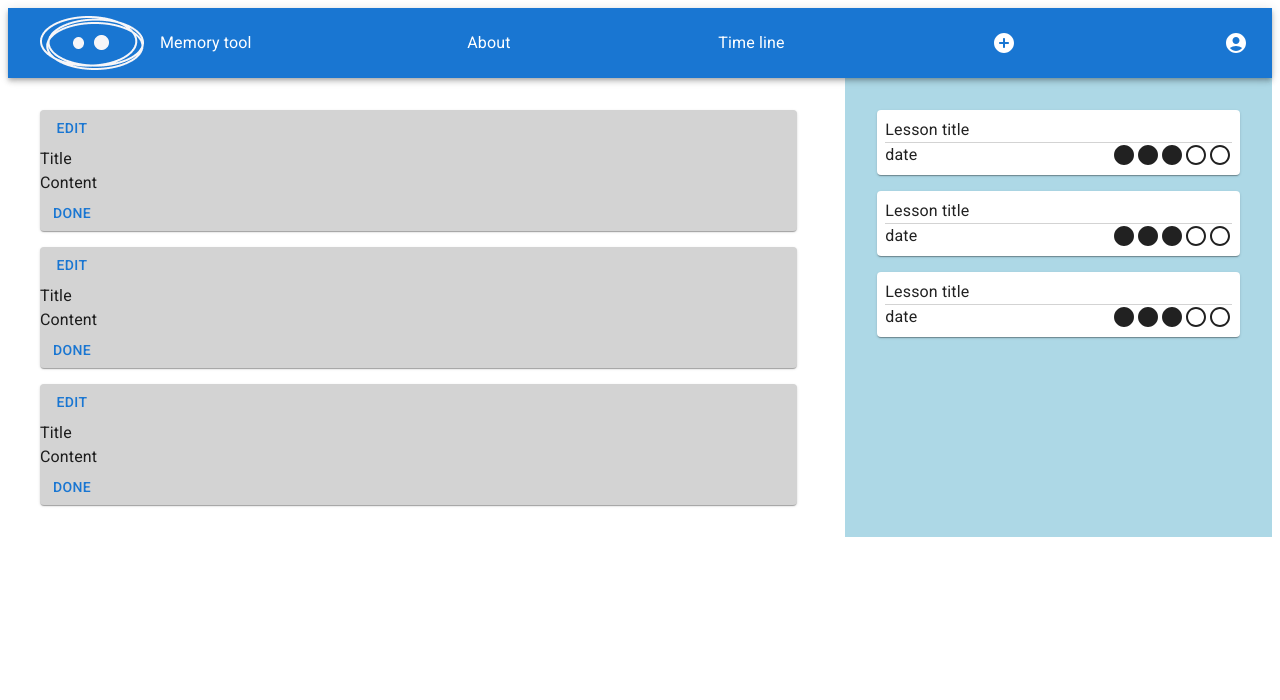
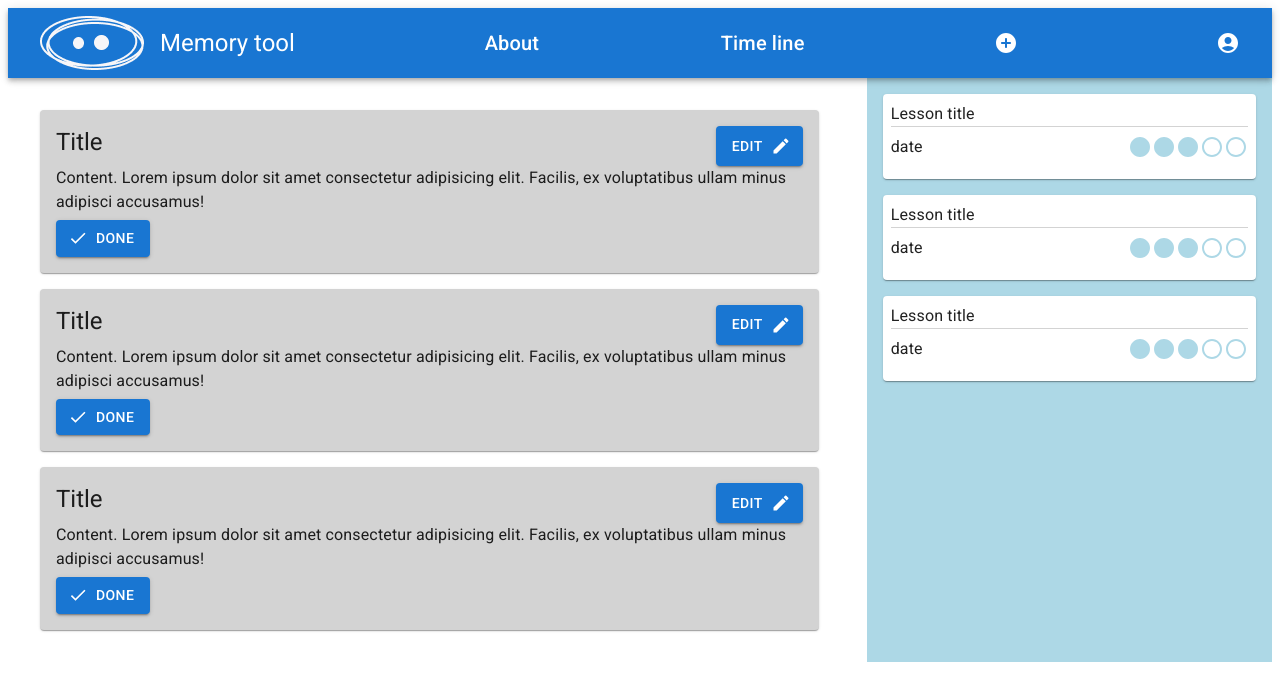
Before and after one commit to KlimaGi/ca-memory-tool, a React (Create React App) app: page / in a window 1280 px wide. Shown: the top 700 px of the page. Built offline with nearby package versions, Linux system fonts and the light colour scheme.

Commit message:
feat: style corrections

```diff
--- a/src/components/lesson-item-progress.tsx
+++ b/src/components/lesson-item-progress.tsx
@@ -5,17 +5,16 @@ import {
 import { Circle, PanoramaFishEye } from '@mui/icons-material';
 
 const Icons = styled(Box)({
-  display: 'flex',
+  color: 'lightblue',
 });
 
 const LessonItemProgress = () => (
   <Card sx={{ margin: 2, padding: 1 }}>
     <Typography sx={{ borderBottom: '1px solid lightgray' }}>Lesson title</Typography>
 
-    <Box sx={{ display: 'flex', justifyContent: 'space-between' }}>
+    <Box sx={{ display: 'flex', justifyContent: 'space-between', my: 1 }}>
       <Typography>date</Typography>
       <Icons>
-
         <Circle />
         <Circle />
         <Circle />
--- a/src/components/lesson-item.tsx
+++ b/src/components/lesson-item.tsx
@@ -1,13 +1,19 @@
 import React from 'react';
-import { Card, Button, Typography } from '@mui/material';
+import {
+  Card, Box, Button, Typography,
+} from '@mui/material';
+import { Edit, Done } from '@mui/icons-material';
 
 const LessonItem = () => (
-  <Card sx={{ bgcolor: 'lightgray', margin: 2 }}>
-    <Button>Edit</Button>
-    <Typography>Title</Typography>
-    <Typography>Content</Typography>
+  <Card sx={{ bgcolor: 'lightgray', margin: 2, p: 2 }}>
+    <Box sx={{ display: 'flex', justifyContent: 'space-between' }}>
+      <Typography variant="h5" component="h2" gutterBottom>Title</Typography>
+      <Button variant="contained" endIcon={<Edit />}>Edit</Button>
+    </Box>
 
-    <Button>Done</Button>
+    <Typography variant="body1" gutterBottom>Content. Lorem ipsum dolor sit amet consectetur adipisicing elit. Facilis, ex voluptatibus ullam minus adipisci accusamus!</Typography>
+
+    <Button variant="contained" startIcon={<Done />}>Done</Button>
   </Card>
 );
 
--- a/src/components/nav-bar.tsx
+++ b/src/components/nav-bar.tsx
@@ -1,6 +1,6 @@
 import React from 'react';
 import {
-  AppBar, Box, Typography, styled, Toolbar,
+  AppBar, Box, Typography, styled, Toolbar, IconButton,
 } from '@mui/material';
 import { AddCircleRounded, AccountCircle } from '@mui/icons-material';
 import logo from '../assets/logo-white-sm.png';
@@ -20,15 +20,19 @@ const NavBar = () => (
       }}
       >
         <img src={logo} alt="logo" />
-        <Typography sx={{ display: { xs: 'none', sm: 'block' }, marginLeft: '1rem' }}>Memory tool</Typography>
+        <Typography variant="h5" sx={{ display: { xs: 'none', sm: 'block' }, marginLeft: '1rem' }}>Memory tool</Typography>
       </Box>
 
-      <Typography>About</Typography>
-      <Typography>Time line</Typography>
+      <Typography variant="h6">About</Typography>
+      <Typography variant="h6">Time line</Typography>
 
-      <AddCircleRounded />
+      <IconButton aria-label="create" sx={{ color: 'white' }}>
+        <AddCircleRounded />
+      </IconButton>
 
-      <AccountCircle />
+      <IconButton aria-label="profile" sx={{ color: 'white' }}>
+        <AccountCircle />
+      </IconButton>
 
     </StyleToolBar>
 
--- a/src/components/time-line.tsx
+++ b/src/components/time-line.tsx
@@ -3,7 +3,7 @@ import { Box } from '@mui/material';
 import LessonItemProgress from './lesson-item-progress';
 
 const TimeLine = () => (
-  <Box flex={2} p={2} sx={{ bgcolor: 'lightblue' }}>
+  <Box flex={2} sx={{ bgcolor: 'lightblue' }}>
     <LessonItemProgress />
     <LessonItemProgress />
     <LessonItemProgress />
```
